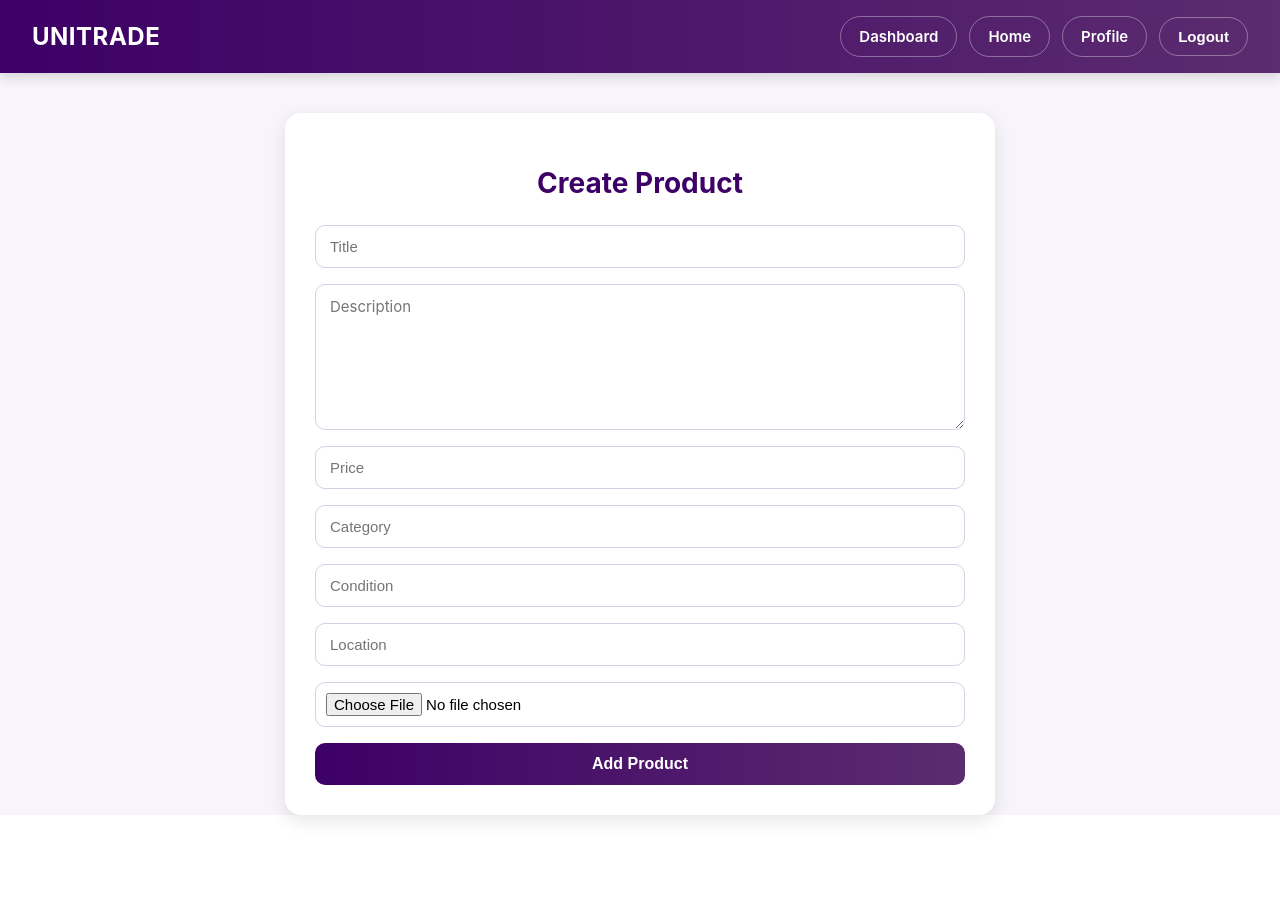
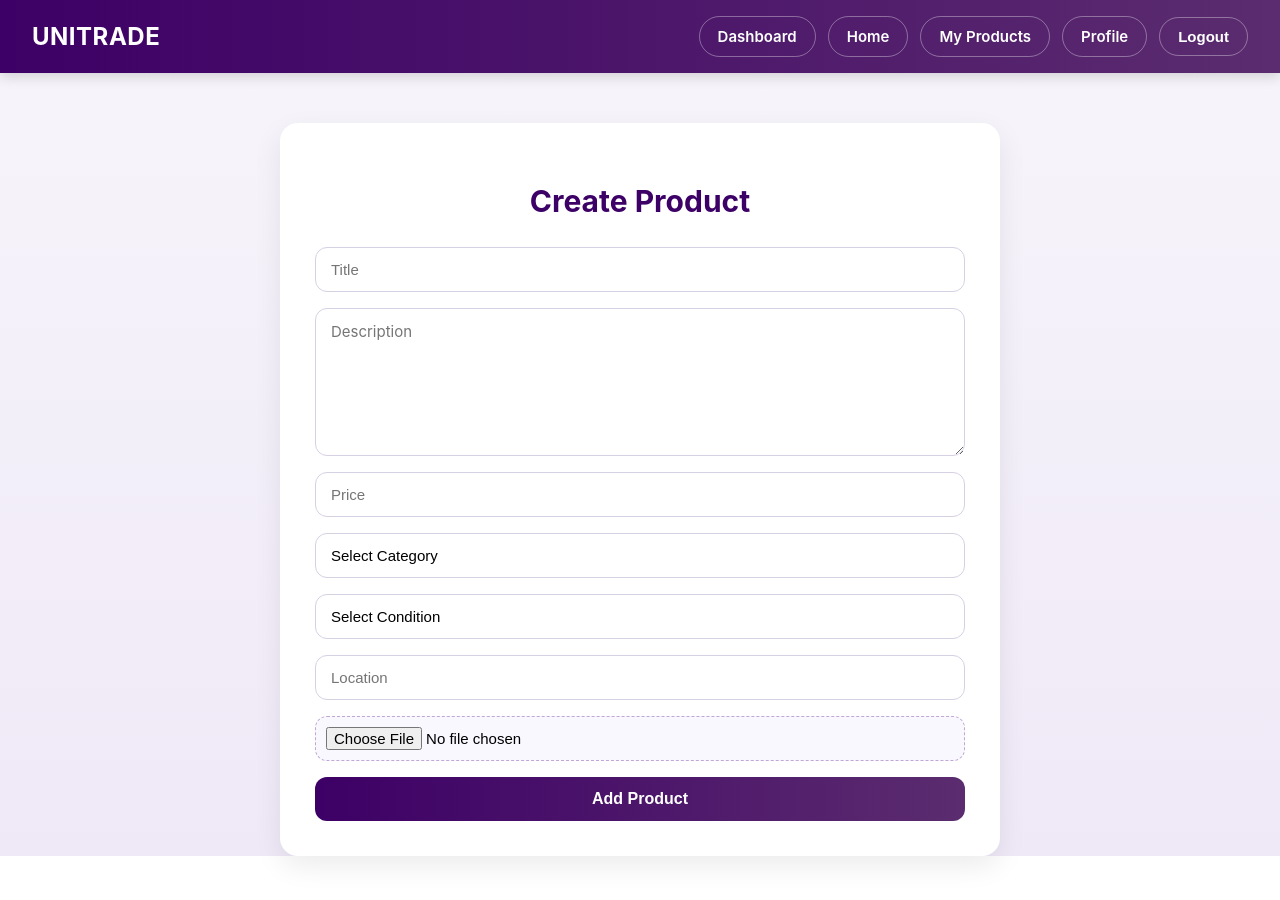
Before and after one commit to Hesh7050/UNITRADE1, a React (Create React App) app in the folder frontend/: page /create-product in a window 1280 px wide. Shown: the top 900 px of the page. Before the commit the page ends 855 px from the top, so only its background shows below. Built offline with nearby package versions, Linux system fonts and the light colour scheme; sample sign-in values are in the browser's storage.

Commit message:
Update my products changes

```diff
--- a/frontend/src/pages/CreateProductPage.css
+++ b/frontend/src/pages/CreateProductPage.css
@@ -1,72 +1,109 @@
 .create-product-page {
   min-height: 100vh;
-    background-color: #f7f5fb;
+  background: linear-gradient(180deg, #f7f5fb, #efe9f7);
 }
 
+/* Container */
 .create-product-container {
   max-width: 650px;
-    margin: 40px auto;
+  margin: 50px auto;
   background-color: white;
-    padding: 30px;
-    border-radius: 16px;
-    box-shadow: 0 6px 18px rgba(0, 0, 0, 0.1);
+  padding: 35px;
+  border-radius: 18px;
+  box-shadow: 0 10px 28px rgba(0, 0, 0, 0.08);
 }
 
+/* Title */
 .create-product-title {
   text-align: center;
   color: #3d0066;
-    font-size: 28px;
+  font-size: 30px;
   font-weight: 700;
-    margin-bottom: 25px;
+  margin-bottom: 28px;
 }
 
+/* Form */
 .create-product-form {
   display: flex;
   flex-direction: column;
 }
 
+/* Inputs + textarea + select */
 .create-product-input,
 .create-product-textarea,
 .create-product-file {
-    padding: 12px 14px;
+  padding: 13px 15px;
   margin-bottom: 16px;
   border: 1px solid #d6d0e3;
-    border-radius: 10px;
+  border-radius: 12px;
   font-size: 15px;
   outline: none;
-    transition: 0.3s ease;
+  transition: all 0.25s ease;
+  background-color: #fff;
 }
 
+/* 🔥 THIS fixes dropdown styling */
+.create-product-input select,
+select.create-product-input {
+  appearance: none;
+  cursor: pointer;
+}
+
+/* Focus effect */
 .create-product-input:focus,
 .create-product-textarea:focus {
   border-color: #5b2c6f;
   box-shadow: 0 0 0 3px rgba(91, 44, 111, 0.15);
 }
 
+/* Textarea */
 .create-product-textarea {
   min-height: 120px;
   resize: vertical;
   font-family: inherit;
 }
 
+/* File input */
 .create-product-file {
-    background-color: #fff;
   padding: 10px;
+  cursor: pointer;
+  background-color: #faf8ff;
+  border: 1px dashed #bfa8d6;
 }
 
+/* File hover */
+.create-product-file:hover {
+  background-color: #f2ecfa;
+}
+
+/* Button */
 .create-product-button {
   background: linear-gradient(90deg, #3d0066, #5b2c6f);
   color: white;
   border: none;
-    padding: 12px;
-    border-radius: 10px;
+  padding: 13px;
+  border-radius: 12px;
   font-size: 16px;
   font-weight: 600;
   cursor: pointer;
-    transition: 0.3s ease;
+  transition: all 0.25s ease;
 }
 
+/* Button hover */
 .create-product-button:hover {
-    opacity: 0.92;
+  opacity: 0.95;
   transform: translateY(-2px);
+  box-shadow: 0 8px 20px rgba(61, 0, 102, 0.2);
 }
+
+/* Responsive */
+@media (max-width: 768px) {
+  .create-product-container {
+    margin: 30px 16px;
+    padding: 25px;
+  }
+
+  .create-product-title {
+    font-size: 24px;
+  }
+}
--- a/frontend/src/pages/CreateProductPage.js
+++ b/frontend/src/pages/CreateProductPage.js
@@ -40,15 +40,29 @@ function CreateProductPage() {
     data.append("category", formData.category);
     data.append("condition", formData.condition);
     data.append("location", formData.location);
-    data.append("image", formData.image);
+
+    if (formData.image) {
+      data.append("image", formData.image);
+    }
 
     try {
       const res = await axios.post("http://localhost:5001/api/products", data, {
-      headers: {
-        Authorization: `Bearer ${token}`,
-      },
-    });
+        headers: {
+          Authorization: `Bearer ${token}`,
+        },
+      });
+
       alert(res.data.message);
+
+      setFormData({
+        title: "",
+        description: "",
+        price: "",
+        category: "",
+        condition: "",
+        location: "",
+        image: null,
+      });
     } catch (error) {
       alert(error.response?.data?.message || "Product creation failed");
     }
@@ -60,6 +74,7 @@ function CreateProductPage() {
         links={[
           { label: "Dashboard", path: "/dashboard" },
           { label: "Home", path: "/" },
+          { label: "My Products", path: "/my-products" },
           { label: "Profile", path: "/profile" },
           { label: "Logout", type: "logout" },
         ]}
@@ -74,14 +89,18 @@ function CreateProductPage() {
             type="text"
             name="title"
             placeholder="Title"
+            value={formData.title}
             onChange={handleChange}
+            required
           />
 
           <textarea
             className="create-product-textarea"
             name="description"
             placeholder="Description"
+            value={formData.description}
             onChange={handleChange}
+            required
           ></textarea>
 
           <input
@@ -89,31 +108,47 @@ function CreateProductPage() {
             type="number"
             name="price"
             placeholder="Price"
+            value={formData.price}
             onChange={handleChange}
+            required
           />
 
-          <input
+          <select
             className="create-product-input"
-            type="text"
             name="category"
-            placeholder="Category"
+            value={formData.category}
             onChange={handleChange}
-          />
+            required
+          >
+            <option value="">Select Category</option>
+            <option value="Academic">Academic</option>
+            <option value="Electronics">Electronics</option>
+            <option value="Living & Hostel">Living & Hostel</option>
+            <option value="Personal Items">Personal Items</option>
+          </select>
 
-          <input
+          <select
             className="create-product-input"
-            type="text"
             name="condition"
-            placeholder="Condition"
+            value={formData.condition}
             onChange={handleChange}
-          />
+            required
+          >
+            <option value="">Select Condition</option>
+            <option value="New">New</option>
+            <option value="Like New">Like New</option>
+            <option value="Used">Used</option>
+            <option value="Fair">Fair</option>
+          </select>
 
           <input
             className="create-product-input"
             type="text"
             name="location"
             placeholder="Location"
+            value={formData.location}
             onChange={handleChange}
+            required
           />
 
           <input
```
Also changed, not shown: 2 other files (tests, documents, lock files or other folders). Lines whose indentation alone changed are shown as unchanged.
